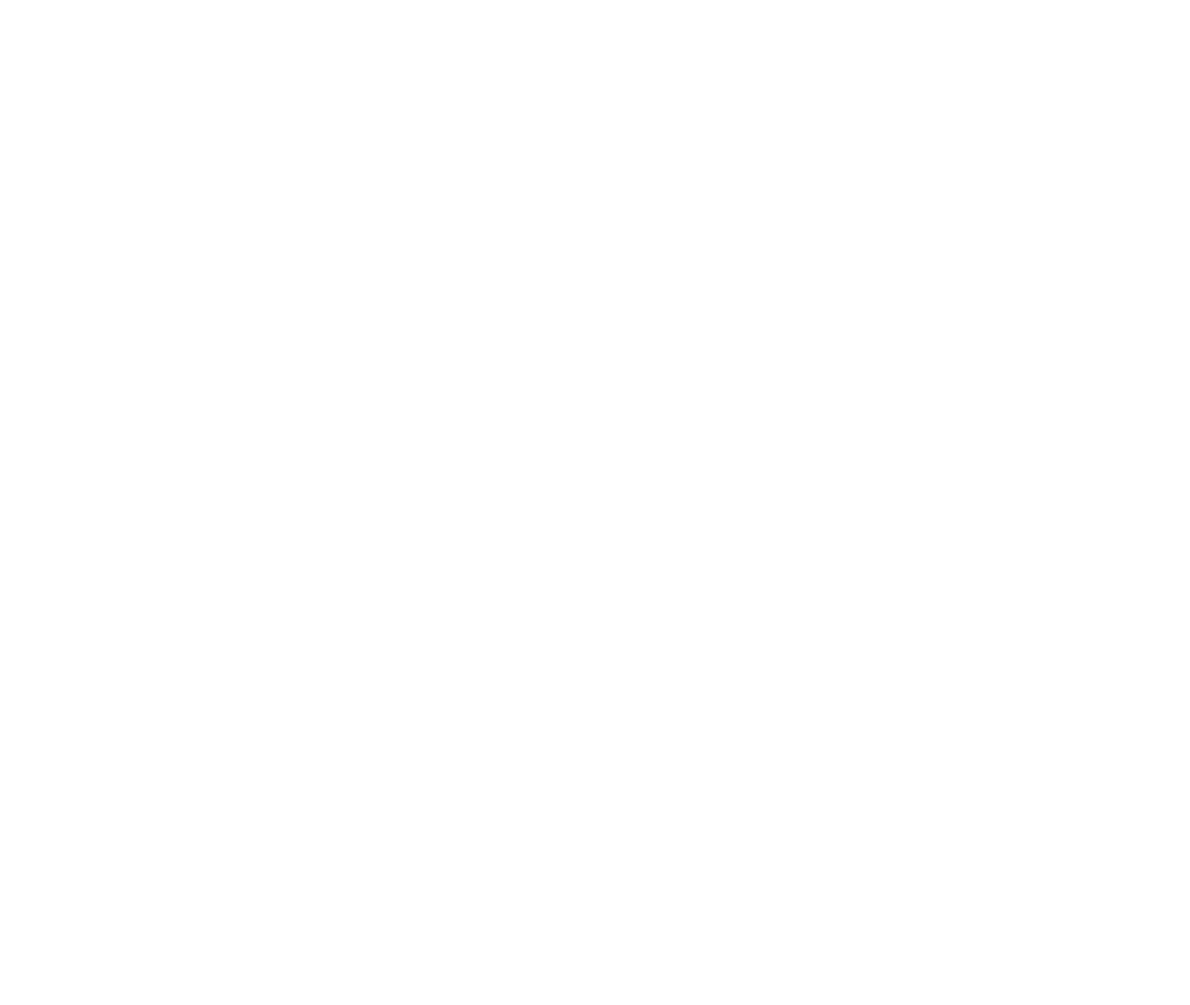
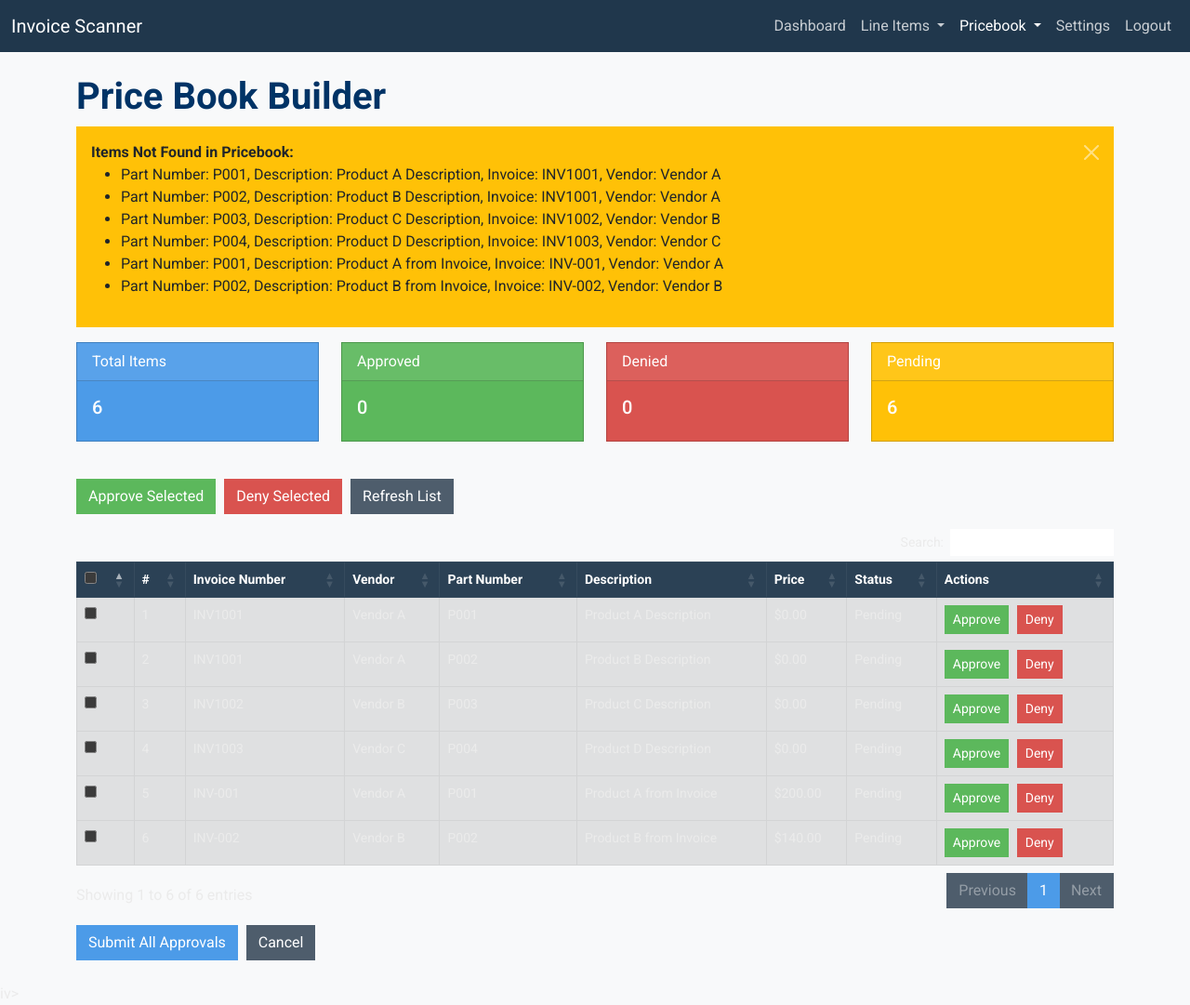
Before and after one commit to NormalJon/my-demo-app, a Flask app: page /pricebook_builder in a window 1280 px wide. Before the commit the page is empty. Shown: the whole page at 93% size. Before the commit the page ends 800 px from the top, so only its background shows below. Run offline with Flask 3, Linux system fonts and the light colour scheme; some libraries are stand-ins or nearby versions.

Commit message:
Updated header to be prominent and moved the pricebook builder page to the correct directory on the site

```diff
--- a/app.py
+++ b/app.py
@@ -111,7 +111,7 @@
 
 @app.route('/line_items')
 def line_items():
-    # Gather data for the template
+    # Gather data for the new page routing logic
     total = LineItem.query.count()
     approved = LineItem.query.filter_by(status='Approved').count()
     denied = LineItem.query.filter_by(status='Denied').count()
@@ -119,13 +119,15 @@
     not_found_items = LineItem.query.filter_by(found_in_pricebook=False).all()
     line_items = LineItem.query.all()
 
-    return render_template('line_items.html',
+    return render_template('pricebook_builder.html',
                            total=total,
                            approved=approved,
                            denied=denied,
                            pending=pending,
                            not_found_items=not_found_items,
                            line_items=line_items)
+
+
 @app.route('/settings')
 def settings():
     # Render a settings page
@@ -144,8 +146,13 @@
 @app.route('/pricebook_builder')
 def pricebook_builder():
     # Fetch necessary data for pricebook builder
-    # ...
-    return render_template('pricebook_builder.html')
+    line_items = LineItem.query.all()
+    not_found_items = LineItem.query.filter_by(found_in_pricebook=False).all()
+    total = len(line_items)
+    approved = len([item for item in line_items if item.status == 'Approved'])
+    denied = len([item for item in line_items if item.status == 'Denied'])
+    pending = len([item for item in line_items if item.status == 'Pending'])
+    return render_template('pricebook_builder.html', line_items=line_items, not_found_items=not_found_items, total=total, approved=approved, denied=denied, pending=pending)
 
 @app.route('/line_items/approve/<int:item_id>', methods=['POST'])
 def line_item_approve(item_id):
--- a/static/css/styles.css
+++ b/static/css/styles.css
@@ -13,7 +13,8 @@
 }
 
 .table-warning {
-    background-color: #fff3cd !important;
+    background-color: #FFF8DC !important;
+    /* A softer yellow color */
 }
 
 .btn {
--- a/templates/base.html
+++ b/templates/base.html
@@ -94,9 +94,9 @@
     <!-- Your Custom Scripts -->
     <script src="{{ url_for('static', filename='js/scripts.js') }}"></script>
 
-    <!-- Toast Container -->
     <div class="position-fixed bottom-0 end-0 p-3" style="z-index: 11">
-        <div id="notificationToast" class="toast" role="alert" aria-live="assertive" aria-atomic="true">
+        <div id="notificationToast" class="toast" role="alert" aria-live="assertive" aria-atomic="true"
+            style="background-color: #fff8e1;">
             <div class="toast-header">
                 <strong class="me-auto" id="toast-title">Notification</strong>
                 <button type="button" class="btn-close" data-bs-dismiss="toast" aria-label="Close"></button>
@@ -105,6 +105,8 @@
                 <!-- Notification message -->
             </div>
         </div>
+    </div>
+    iv>
     </div>
 
 
--- a/templates/pricebook_builder.html
+++ b/templates/pricebook_builder.html
@@ -0,0 +1,318 @@
+<!-- templates/line_items.html -->
+{% extends 'base.html' %}
+
+{% block content %}
+<h1 style="font-size: 2.5em; font-weight: bold; color: #003366;">Price Book Builder</h1>
+
+<!-- Adjust notification styles to softer yellow color -->
+{% if not_found_items %}
+<div class="alert alert-warning alert-dismissible fade show" role="alert"
+    style="background-color: #ffc107; color: #212529;">
+    <strong>Items Not Found in Pricebook:</strong>
+    <ul>
+        {% for item in not_found_items %}
+        <li>
+            Part Number: {{ item.part_number }}, Description: {{ item.description }},
+            Invoice: {{ item.invoice_number }}, Vendor: {{ item.vendor }}
+        </li>
+        {% endfor %}
+    </ul>
+    <button type="button" class="btn-close" data-bs-dismiss="alert" aria-label="Close"></button>
+</div>
+{% endif %}
+
+<!-- Update header to match new naming conventions in summary section -->
+<div class="row mb-4">
+    <div class="col-md-3">
+        <div class="card text-white bg-primary mb-3">
+            <div class="card-header">Total Items</div>
+            <div class="card-body">
+                <h5 class="card-title">{{ total }}</h5>
+            </div>
+        </div>
+    </div>
+    <div class="col-md-3">
+        <div class="card text-white bg-success mb-3">
+            <div class="card-header">Approved</div>
+            <div class="card-body">
+                <h5 class="card-title">{{ approved }}</h5>
+            </div>
+        </div>
+    </div>
+    <div class="col-md-3">
+        <div class="card text-white bg-danger mb-3">
+            <div class="card-header">Denied</div>
+            <div class="card-body">
+                <h5 class="card-title">{{ denied }}</h5>
+            </div>
+        </div>
+    </div>
+    <div class="col-md-3">
+        <div class="card text-white bg-warning mb-3" style="background-color: #ffc107; color: #212529;">
+            <div class="card-header">Pending</div>
+            <div class="card-body">
+                <h5 class="card-title">{{ pending }}</h5>
+            </div>
+        </div>
+    </div>
+</div>
+
+<!-- Line Items Table -->
+<form id="bulk-action-form">
+    <div class="mb-3">
+        <button type="button" id="approve-selected" class="btn btn-success">Approve Selected</button>
+        <button type="button" id="deny-selected" class="btn btn-danger">Deny Selected</button>
+        <button type="button" id="refresh-list" class="btn btn-secondary">Refresh List</button>
+    </div>
+    <div class="table-responsive">
+        <table id="line-items-table" class="table table-bordered table-hover">
+            <thead class="table-dark">
+                <tr>
+                    <th><input type="checkbox" id="select-all"></th>
+                    <th>#</th>
+                    <th>Invoice Number</th>
+                    <th>Vendor</th>
+                    <th>Part Number</th>
+                    <th>Description</th>
+                    <th>Price</th>
+                    <th>Status</th>
+                    <th>Actions</th>
+                </tr>
+            </thead>
+            <tbody>
+                {% for item in line_items %}
+                <tr id="item-{{ item.id }}" class="
+                {% if item.status == 'Approved' %}table-success
+                {% elif item.status == 'Denied' %}table-danger
+                {% elif item.status == 'Pending' %}table-active
+                {% endif %}
+                ">
+                    <td><input type="checkbox" class="item-checkbox" value="{{ item.id }}"></td>
+                    <td>{{ loop.index }}</td>
+                    <td>{{ item.invoice_number }}</td>
+                    <td>{{ item.vendor }}</td>
+                    <td>{{ item.part_number }}</td>
+                    <td>{{ item.description }}</td>
+                    <td>${{ "%.2f" % (item.invoice_price | default(0.0) | float) }}</td>
+                    <td>{{ item.status }}</td>
+                    <td>
+                        {% if item.status == 'Pending' %}
+                        <button type="button" class="btn btn-sm btn-success approve-btn" data-id="{{ item.id }}"
+                            data-code="{{ item.code|default('')|e }}" data-name="{{ item.name|default('')|e }}"
+                            data-description="{{ item.description|default('')|e }}"
+                            data-price="{{ '%.2f' % (item.invoice_price or 0.0) }}"
+                            data-member-price="{{ '%.2f' % (item.member_price|default(item.invoice_price)|default(0.0)) }}"
+                            data-add-on-price="{{ '%.2f' % (item.add_on_price|default(item.invoice_price)|default(0.0)) }}"
+                            data-member-add-on-price="{{ '%.2f' % (item.member_add_on_price|default(item.invoice_price)|default(0.0)) }}"
+                            data-hours="{{ '%.2f' % (item.hours|default(0.0)) }}" data-taxable="{{ item.taxable }}"
+                            data-deduct-job-cost="{{ item.deduct_job_cost }}"
+                            data-allow-membership-discounts="{{ item.membership_discount }}"
+                            data-auto-replenish="{{ item.auto_replenish }}"
+                            data-exclude-pricebook-wizard="{{ item.exclude_pricebook_wizard }}" data-bs-toggle="modal"
+                            data-bs-target="#approveModal">Approve</button>
+
+
+
+                        <button type="button" class="btn btn-sm btn-danger deny-btn"
+                            data-id="{{ item.id }}">Deny</button>
+                        {% else %}
+                        ---
+                        {% endif %}
+                    </td>
+                </tr>
+                {% endfor %}
+            </tbody>
+        </table>
+    </div>
+</form>
+
+<!-- Submit and Cancel Buttons -->
+<div class="mt-3">
+    <button type="button" id="submit-approvals" class="btn btn-primary">Submit All Approvals</button>
+    <button type="button" id="cancel-approvals" class="btn btn-secondary">Cancel</button>
+</div>
+
+</form>
+
+<!-- Approve Modal -->
+<div class="modal fade" id="approveModal" tabindex="-1" aria-labelledby="approveModalLabel" aria-hidden="true">
+    <div class="modal-dialog">
+        <form id="approve-form">
+            <div class="modal-content">
+                <div class="modal-header">
+                    <h5 class="modal-title">Item Configuration Form</h5>
+                    <button type="button" class="btn-close" data-bs-dismiss="modal" aria-label="Close"></button>
+                </div>
+                <div class="modal-body">
+                    <!-- Form content here -->
+                    <div class="mb-3">
+                        <label for="item-code" class="form-label">Code</label>
+                        <input type="text" class="form-control" id="item-code" name="code" maxlength="31">
+                        <div class="form-text">(0/31 Characters)</div>
+                    </div>
+                    <div class="mb-3">
+                        <label for="item-name" class="form-label">Name</label>
+                        <input type="text" class="form-control" id="item-name" name="name">
+                    </div>
+                    <div class="mb-3">
+                        <label for="item-description" class="form-label">Description</label>
+                        <textarea class="form-control" id="item-description" name="description"></textarea>
+                    </div>
+                    <h5>Price Information</h5>
+                    <div class="mb-3">
+                        <label for="item-price" class="form-label">Price</label>
+                        <input type="number" step="0.01" class="form-control" id="item-price" name="price">
+                    </div>
+                    <div class="mb-3">
+                        <label for="item-member-price" class="form-label">Member Price</label>
+                        <input type="number" step="0.01" class="form-control" id="item-member-price"
+                            name="member_price">
+                    </div>
+                    <div class="mb-3">
+                        <label for="item-add-on-price" class="form-label">Add On Price</label>
+                        <input type="number" step="0.01" class="form-control" id="item-add-on-price"
+                            name="add_on_price">
+                    </div>
+                    <div class="mb-3">
+                        <label for="item-member-add-on-price" class="form-label">Member Add On Price</label>
+                        <input type="number" step="0.01" class="form-control" id="item-member-add-on-price"
+                            name="member_add_on_price">
+                    </div>
+                    <div class="mb-3">
+                        <label for="item-hours" class="form-label">Hours</label>
+                        <input type="number" step="0.00001" class="form-control" id="item-hours" name="hours">
+                    </div>
+                    <h5>Options</h5>
+                    <div class="form-check">
+                        <input class="form-check-input" type="checkbox" id="item-taxable" name="taxable">
+                        <label class="form-check-label" for="item-taxable">Taxable</label>
+                    </div>
+                    <div class="form-check">
+                        <input class="form-check-input" type="checkbox" id="item-deduct-job-cost"
+                            name="deduct_job_cost">
+                        <label class="form-check-label" for="item-deduct-job-cost">Deduct as job cost</label>
+                    </div>
+                    <div class="form-check">
+                        <input class="form-check-input" type="checkbox" id="item-allow-membership-discounts"
+                            name="allow_membership_discounts">
+                        <label class="form-check-label" for="item-allow-membership-discounts">Allow Membership
+                            Discounts</label>
+                    </div>
+                    <div class="form-check">
+                        <input class="form-check-input" type="checkbox" id="item-auto-replenish" name="auto_replenish">
+                        <label class="form-check-label" for="item-auto-replenish">Automatically replenish this item as
+                            it is used on invoices</label>
+                    </div>
+                    <div class="form-check">
+                        <input class="form-check-input" type="checkbox" id="item-exclude-pricebook-wizard"
+                            name="exclude_pricebook_wizard">
+                        <label class="form-check-label" for="item-exclude-pricebook-wizard">Exclude from Pricebook
+                            Wizard</label>
+                    </div>
+                    <!-- Include a hidden field to hold the item ID -->
+                    <input type="hidden" id="item-id" name="item_id">
+                </div>
+                <div class="modal-footer">
+                    <button type="button" class="btn btn-secondary" data-bs-dismiss="modal">Cancel</button>
+                    <button type="submit" class="btn btn-primary">Approve</button>
+                </div>
+            </div>
+        </form>
+    </div>
+</div>
+
+{% endblock %}
+
+<!-- Existing scripts if any -->
+{% block scripts %}
+<script>
+    document.addEventListener('DOMContentLoaded', function () {
+        var approveModal = document.getElementById('approveModal');
+        approveModal.addEventListener('show.bs.modal', function (event) {
+            var button = event.relatedTarget;
+            var itemId = button.getAttribute('data-id');
+
+            // Get data from data attributes
+            var code = button.getAttribute('data-code') || '';
+            var name = button.getAttribute('data-name') || '';
+            var description = button.getAttribute('data-description') || '';
+            var price = parseFloat(button.getAttribute('data-price')) || 0.00;
+
+            var memberPrice = parseFloat(button.getAttribute('data-member-price'));
+            if (isNaN(memberPrice)) {
+                memberPrice = price;
+            }
+
+            var addOnPrice = parseFloat(button.getAttribute('data-add-on-price'));
+            if (isNaN(addOnPrice)) {
+                addOnPrice = price;
+            }
+
+            var memberAddOnPrice = parseFloat(button.getAttribute('data-member-add-on-price'));
+            if (isNaN(memberAddOnPrice)) {
+                memberAddOnPrice = price;
+            }
+
+            var hours = parseFloat(button.getAttribute('data-hours')) || 0.00;
+
+            var taxable = button.getAttribute('data-taxable') === 'True';
+            var deductJobCost = button.getAttribute('data-deduct-job-cost') === 'True';
+            var allowMembershipDiscounts = button.getAttribute('data-allow-membership-discounts') === 'True';
+            var autoReplenish = button.getAttribute('data-auto-replenish') === 'True';
+            var excludePricebookWizard = button.getAttribute('data-exclude-pricebook-wizard') === 'True';
+
+            // Populate the form fields
+            document.getElementById('item-id').value = itemId;
+            document.getElementById('item-code').value = code;
+            document.getElementById('item-name').value = name;
+            document.getElementById('item-description').value = description;
+            document.getElementById('item-price').value = price.toFixed(2);
+            document.getElementById('item-member-price').value = memberPrice.toFixed(2);
+            document.getElementById('item-add-on-price').value = addOnPrice.toFixed(2);
+            document.getElementById('item-member-add-on-price').value = memberAddOnPrice.toFixed(2);
+            document.getElementById('item-hours').value = hours.toFixed(2);
+            document.getElementById('item-taxable').checked = taxable;
+            document.getElementById('item-deduct-job-cost').checked = deductJobCost;
+            document.getElementById('item-allow-membership-discounts').checked = allowMembershipDiscounts;
+            document.getElementById('item-auto-replenish').checked = autoReplenish;
+            document.getElementById('item-exclude-pricebook-wizard').checked = excludePricebookWizard;
+        });
+
+        // Handle form submission
+        document.getElementById('approve-form').addEventListener('submit', function (event) {
+            event.preventDefault();
+            var form = event.target;
+            var itemId = document.getElementById('item-id').value;
+            var formData = new FormData(form);
+
+            // Send AJAX POST request to approve the item
+            fetch('/line_items/approve/' + itemId, {
+                method: 'POST',
+                body: formData,
+            })
+                .then(function (response) {
+                    return response.json();
+                })
+                .then(function (data) {
+                    if (data.status === 'success') {
+                        // Close the modal
+                        var modal = bootstrap.Modal.getInstance(approveModal);
+                        modal.hide();
+                        // Update the table row to reflect the new status
+                        var row = document.getElementById('item-' + itemId);
+                        row.classList.remove('table-warning');
+                        row.classList.add('table-success');
+                        row.querySelector('td:nth-child(8)').textContent = 'Approved';
+                        row.querySelector('.approve-btn').remove();
+                        row.querySelector('.deny-btn').remove();
+                    } else {
+                        alert(data.message);
+                    }
+                })
+                .catch(function (error) {
+                    console.error('Error:', error);
+                });
+        });
+    });
+</script>
+{% endblock %}
```
Also changed, not shown: templates/line_items.html (+7 -7 lines).
